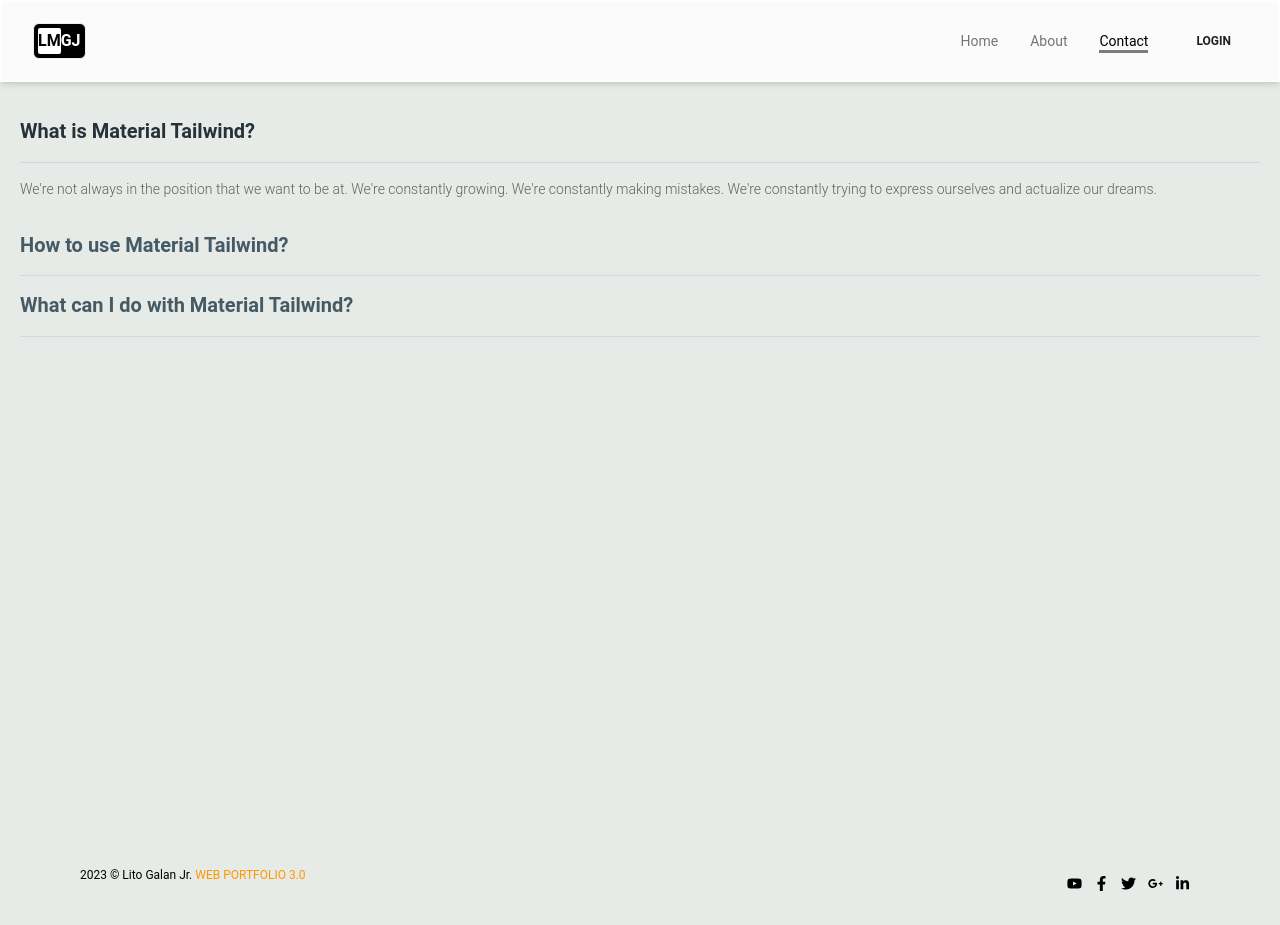
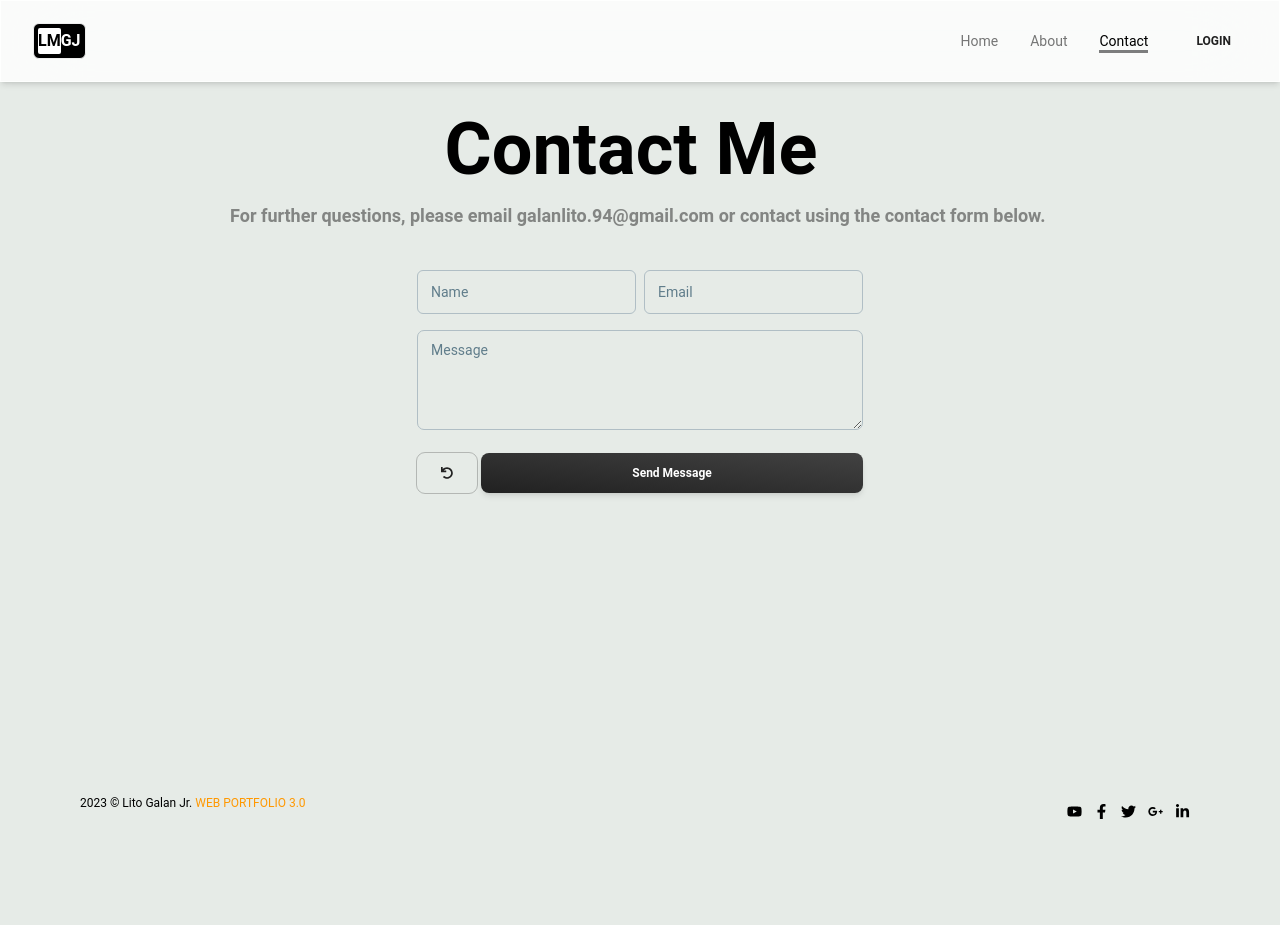
Before and after one commit to lgalan94/web-portfolio-2024, a React (Vite) app: page /contact in a window 1280 px wide. After the commit the page ends 853 px from the top, so only its background shows below. Built offline with nearby package versions, Linux system fonts and the light colour scheme; the HTML template or start-up script is replaced by a standard one.

Commit message:
add contact page

```diff
--- a/src/components/AnimatedText.jsx
+++ b/src/components/AnimatedText.jsx
@@ -31,23 +31,23 @@ const everyWord = {
 const AnimatedText = ( {text, className=""} ) => {
 			return (
 					<div
-							className="w-full mx-auto flex items-center justify-center text-center overflow-hidden">
-								<motion.Typography
-										className = {`inline-block w-full text-black font-bold capitalize lg:text-7xl text-5xl ${className}`}
+							className={`${className} w-full mx-auto flex items-center text-center`}>
+								<motion.p
+										className = {`${className} inline-block w-full text-black font-bold lg:text-7xl text-5xl`}
 										variants={quote}
 										initial="initial"
 										animate="animate"
 								>
 								{
 										text.split(" ").map((word, index) =>
-												<motion.span key={word+'-'+index} className="inline-block"
+												<motion.span key={word+'-'+index} className="inline-block "
 														variants={everyWord}
 												>
 													{word}&nbsp;
 												</motion.span>
 											)
 								}
-								</motion.Typography>
+								</motion.p>
 
 					</div>
 			)
--- /dev/null
+++ b/src/components/WordAnimation.jsx
@@ -0,0 +1,28 @@
+import { motion } from 'framer-motion';
+import React from 'react';
+
+
+const WordAnimation = ({ text, className="" }) => {
+		return (
+			<motion.p
+				className={`${className} `}
+			  initial={{ opacity: 0 }}
+			  animate={{ opacity: 1 }}
+			  exit={{ opacity: 0 }}
+			  transition={{ duration: 0.1 }}
+			>
+			  {`${text}`.split('').map((letter, index) => (
+			    <motion.span
+			      key={index}
+			      initial={{ opacity: 0, x: -70 }}
+			      animate={{ opacity: 1, x: 0 }}
+			      transition={{ duration: 0.1, delay: index * 0.1 }}
+			    >
+			      {letter}
+			    </motion.span>
+			  ))}
+			</motion.p>
+	)
+}
+
+export default WordAnimation
--- a/src/components/index.js
+++ b/src/components/index.js
@@ -3,11 +3,13 @@ import Footer from './Footer'
 import Logo from './Logo'
 import AnimatedText from './AnimatedText'
 import Layout from './Layout'
+import WordAnimation from './WordAnimation'
 
 export {
 	AppNavbar,
 	Footer,
 	Logo,
 	AnimatedText,
-	Layout
+	Layout,
+	WordAnimation
 }
--- a/src/pages/Contact.jsx
+++ b/src/pages/Contact.jsx
@@ -1,10 +1,13 @@
-import { AppNavbar, Footer } from '../components'
-import React from "react";
+import { AppNavbar, Footer, Layout, Logo, AnimatedText } from '../components'
+import React from 'react';
 import {
-  Accordion,
-  AccordionHeader,
-  AccordionBody,
+  Typography,
+  Input,
+  Checkbox,
+  Button,
 } from "@material-tailwind/react";
+import { FaUndo } from "react-icons/fa";
+import { motion } from "framer-motion";
 
 const Contact = () => {
 
@@ -16,36 +19,40 @@ const Contact = () => {
 		<>
 				<AppNavbar />
 
-				<div className="min-h-[900px] lg:min-h-[760px] bg-defaultColor p-5">
-					<Accordion open={open === 1}>
-					  <AccordionHeader onClick={() => handleOpen(1)}>What is Material Tailwind?</AccordionHeader>
-					  <AccordionBody>
-					    We&apos;re not always in the position that we want to be at. We&apos;re constantly
-					    growing. We&apos;re constantly making mistakes. We&apos;re constantly trying to express
-					    ourselves and actualize our dreams.
-					  </AccordionBody>
-					</Accordion>
-					<Accordion open={open === 2}>
-					  <AccordionHeader onClick={() => handleOpen(2)}>
-					    How to use Material Tailwind?
-					  </AccordionHeader>
-					  <AccordionBody>
-					    We&apos;re not always in the position that we want to be at. We&apos;re constantly
-					    growing. We&apos;re constantly making mistakes. We&apos;re constantly trying to express
-					    ourselves and actualize our dreams.
-					  </AccordionBody>
-					</Accordion>
-					<Accordion open={open === 3}>
-					  <AccordionHeader onClick={() => handleOpen(3)}>
-					    What can I do with Material Tailwind?
-					  </AccordionHeader>
-					  <AccordionBody>
-					    We&apos;re not always in the position that we want to be at. We&apos;re constantly
-					    growing. We&apos;re constantly making mistakes. We&apos;re constantly trying to express
-					    ourselves and actualize our dreams.
-					  </AccordionBody>
-					</Accordion>
-				</div>
+				<AnimatedText text="contact me" className="mt-4 mb-2 capitalize" />
+				<AnimatedText text="For further questions, please email galanlito.94@gmail.com or contact using the contact form below." className="!font-semibold !text-lg text-center px-2 md:px-10 mb-5 text-dark/50" />
+				<Layout className="h-[580px] md:h-[720px] lg:h-[500px]">
+						<motion.div
+								initial={{ opacity: 0 }}
+								animate={{ opacity: 1 }}
+								exit={{ opacity: 0 }}
+								transition={{ duration: 2, delay: 0.2 }}
+								className="flex flex-col w-100 justify-center items-center">
+								<div className="">
+						    <div className="flex w-96 md:w-full flex-col md:flex-row gap-2">
+						    		<Input label="Name" size="lg" />
+						      <Input label="Email" size="lg" />
+						    </div>
+						    <div className="relative my-4 w-96 md:w-full ">
+						        <textarea
+						          className="peer h-full min-h-[100px] w-full rounded-[7px] border border-blue-gray-200 border-t-transparent bg-transparent px-3 py-2.5 font-sans text-sm font-normal text-blue-gray-700 outline outline-0 transition-all placeholder-shown:border placeholder-shown:border-blue-gray-200 placeholder-shown:border-t-blue-gray-200 focus:border-2 focus:border-dark/75 focus:border-t-transparent focus:outline-0 disabled:resize-none disabled:border-0 disabled:bg-blue-gray-50"
+						          placeholder=" "
+						        ></textarea>
+						        <label className="before:content[' '] after:content[' '] pointer-events-none absolute left-0 -top-1.5 flex h-full w-full select-none text-[11px] font-normal leading-tight text-blue-gray-400 transition-all before:pointer-events-none before:mt-[6.5px] before:mr-1 before:box-border before:block before:h-1.5 before:w-2.5 before:rounded-tl-md before:border-t before:border-l before:border-blue-gray-200 before:transition-all after:pointer-events-none after:mt-[6.5px] after:ml-1 after:box-border after:block after:h-1.5 after:w-2.5 after:flex-grow after:rounded-tr-md after:border-t after:border-r after:border-blue-gray-200 after:transition-all peer-placeholder-shown:text-sm peer-placeholder-shown:leading-[3.75] peer-placeholder-shown:text-blue-gray-500 peer-placeholder-shown:before:border-transparent peer-placeholder-shown:after:border-transparent peer-focus:text-[11px] peer-focus:leading-tight peer-focus:text-dark/75 peer-focus:before:border-t-2 peer-focus:before:border-l-2 peer-focus:before:border-dark/75 peer-focus:after:border-t-2 peer-focus:after:border-r-2 peer-focus:after:border-dark/75 peer-disabled:text-transparent peer-disabled:before:border-transparent peer-disabled:after:border-transparent peer-disabled:peer-placeholder-shown:text-blue-gray-500">
+						          Message
+						        </label>
+						      </div>
+						    <div className="flex w-96 md:w-full flex-row gap-1">
+						    		<Button variant="text" className="outline outline-1 outline-dark/25" >
+						    		  <FaUndo />
+						    		</Button>
+						      <Button className="capitalize" variant="gradient" fullWidth>
+						        send message
+						      </Button>
+						    </div>
+						</div>
+						</motion.div>
+				</Layout>
 
 				<Footer />
 		</>
--- a/src/pages/Home.jsx
+++ b/src/pages/Home.jsx
@@ -25,7 +25,7 @@ const Home = () => {
 									{/*div #2*/}
 									<div className="basis-3/5 flex items-center pl-10 pr-12 lg:pr-32">
 										<div className="">
-											  <AnimatedText text={`Hi, I am`} className="text-xl p-0.5 lg:text-5xl text-center md:text-left" />
+											  <AnimatedText text={`Hi, I am`} className="text-xl p-0.5 lg:text-[40px] text-center md:text-left" />
 
 
 											  <motion.h1
@@ -65,13 +65,18 @@ const Home = () => {
 											      </motion.span>
 											    ))}
 											  </motion.p>
-											  <div className="flex justify-center md:justify-start items-center mt-1 lg:mt-2">
+											  <motion.div
+											  		initial={{ opacity: 0 }}
+											  		animate={{ opacity: 1 }}
+											  		exit={{ opacity: 0 }}
+											  		transition={{ duration: 2, delay: 0.3 }}
+											  		className="flex justify-center md:justify-start items-center mt-1 lg:mt-2">
 											    <Link
 											      as={Link} to='/'
 											      className="flex items-center bg-black text-white p-2 px-6 rounded-lg text-xs md:text-sm lg:text-md font-medium hover:bg-neutral-50 hover:text-neutral-700 border-2 border-solid border-transparent hover:border-neutral-800"
 											    >Resume <BsArrowUpRightSquare className="w-6 ml-1" /> </Link>
 											    <Link className="ml-4 text-xs md:text-sm lg:text-md font-medium capitalize text-neutral-800 underline">Contact</Link>
-											  </div>
+											  </motion.div>
 											  </div>
 											</div>
 
```
Also changed, not shown: src/pages/About.jsx (+19 -21 lines).
